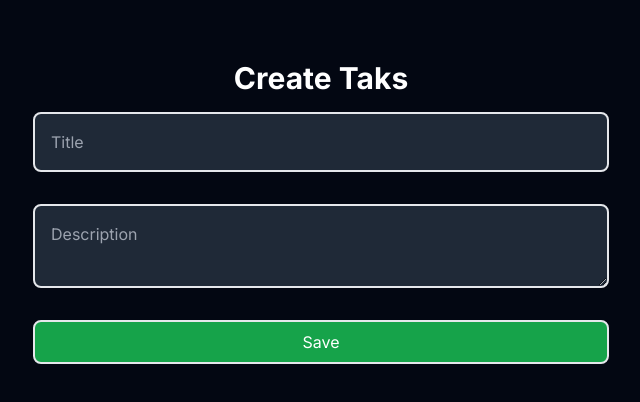
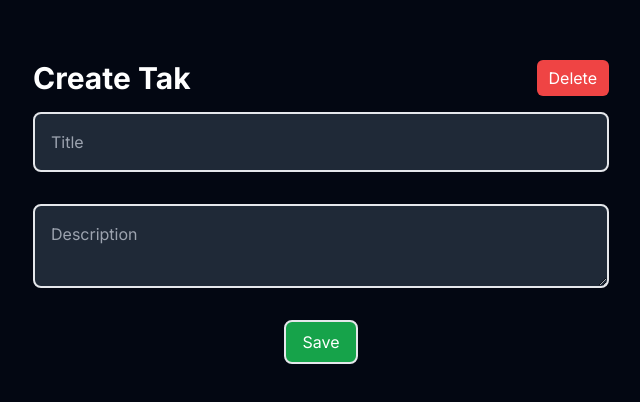
Before and after one commit to davidcrc/nextjs-13_4_postgres_crud, a Next.js app: page /tasks/new in a window 1280 px wide. Shown: the part 140-542 px from the top of the page, without its empty margins (319-959 px from the left). Built offline with nearby package versions, Linux system fonts and the light colour scheme.

Commit message:
feat: :sparkles: remove selected task

```diff
--- /dev/null
+++ b/src/app/tasks/[id]/page.tsx
@@ -0,0 +1,8 @@
+import React from "react";
+import FormPage from "../new/page";
+
+const Task = () => {
+  return <FormPage />;
+};
+
+export default Task;
--- a/src/app/tasks/new/page.tsx
+++ b/src/app/tasks/new/page.tsx
@@ -1,18 +1,18 @@
 "use client";
 
-import React from "react";
-import { useRouter } from "next/navigation";
+import React, { useEffect } from "react";
+import { useParams, useRouter } from "next/navigation";
 import { useForm } from "react-hook-form";
 
 const FormPage = () => {
   const router = useRouter();
+  const params = useParams();
 
   const {
     register,
     handleSubmit,
     setFocus,
     reset,
-    watch,
     formState: { errors },
   } = useForm({
     defaultValues: {
@@ -44,12 +44,45 @@ const FormPage = () => {
     }
   });
 
+  const handleDelete = async () => {
+    console.log("deleteing");
+    try {
+      if (confirm("Are you sure you want to delete this task?")) {
+        await fetch(`/api/tasks/${params.id}`, {
+          method: "DELETE",
+        });
+      }
+
+      router.push("/");
+      router.refresh();
+    } catch (error) {
+      console.log("err", error);
+    }
+  };
+
+  useEffect(() => {
+    if (params.id) {
+      // TODO: reset form values with data
+    }
+  }, [params.id, reset]);
+
   return (
     <form
       onSubmit={onSubmit}
       className="h-[calc(100vh-7rem)] flex flex-col justify-center items-center max-w-xl mx-auto"
     >
-      <h1 className="font-bold text-3xl">Create Taks</h1>
+      <div className="flex gap-3 justify-between w-full ">
+        <h1 className="font-bold text-3xl">
+          {params.id ? "Update Tak" : "Create Tak"}
+        </h1>
+        <button
+          type="button"
+          className="bg-red-500 px-3 py-1 rounded-md"
+          onClick={handleDelete}
+        >
+          Delete
+        </button>
+      </div>
       <input
         {...register("title", {
           required: {
@@ -67,12 +100,15 @@ const FormPage = () => {
         className="bg-gray-800 border-2 w-full p-4 rounded-lg my-4"
       />
 
-      <button
-        className="bg-green-600 hover:bg-green-700 border-2 w-full px-4 py-2 rounded-lg my-4"
-        disabled={!!errors.title?.message}
-      >
-        Save
-      </button>
+      <div>
+        <button
+          type="submit"
+          className="bg-green-600 hover:bg-green-700 border-2 w-fit px-4 py-2 rounded-lg my-4 "
+          disabled={!!errors.title?.message}
+        >
+          Save
+        </button>
+      </div>
     </form>
   );
 };
--- a/src/components/TaskCard/TaskCard.tsx
+++ b/src/components/TaskCard/TaskCard.tsx
@@ -1,12 +1,15 @@
+import React from "react";
 import { Task } from "@prisma/client";
-import React from "react";
+import Link from "next/link";
 
 const TaskCard = ({ task }: { task: Task }) => {
   return (
-    <div className="bg-gray-800 px-6 placeholder-opacity-80 text-white rounded-md hover:cursor-pointer hover:bg-gray-700">
-      <h3>{task.title}</h3>
-      <p>{task.description}</p>
-    </div>
+    <Link href={`/tasks/${task.id}`}>
+      <div className="bg-gray-800 px-6 placeholder-opacity-80 text-white rounded-md hover:cursor-pointer hover:bg-gray-700">
+        <h3>{task.title}</h3>
+        <p>{task.description}</p>
+      </div>
+    </Link>
   );
 };
 
```
